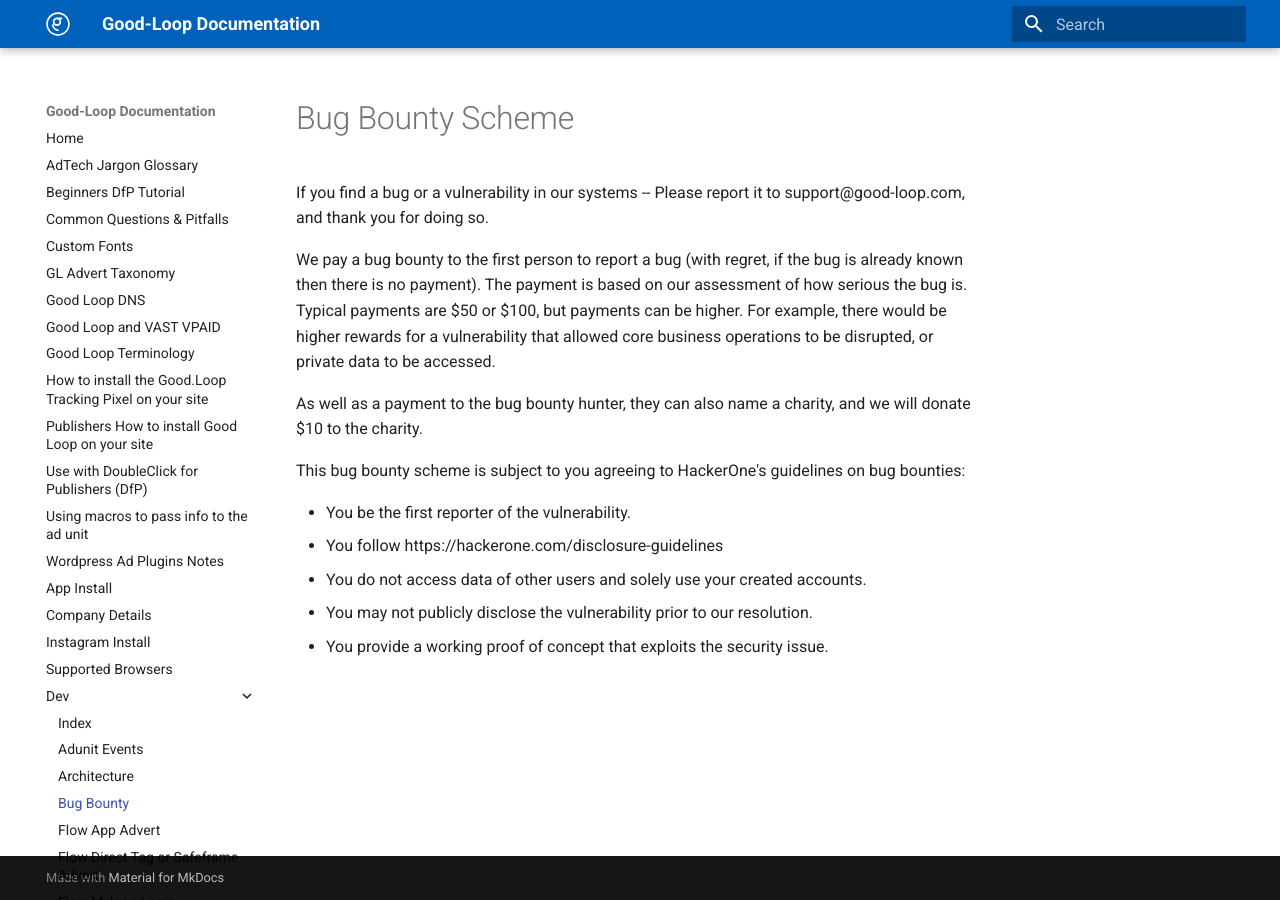
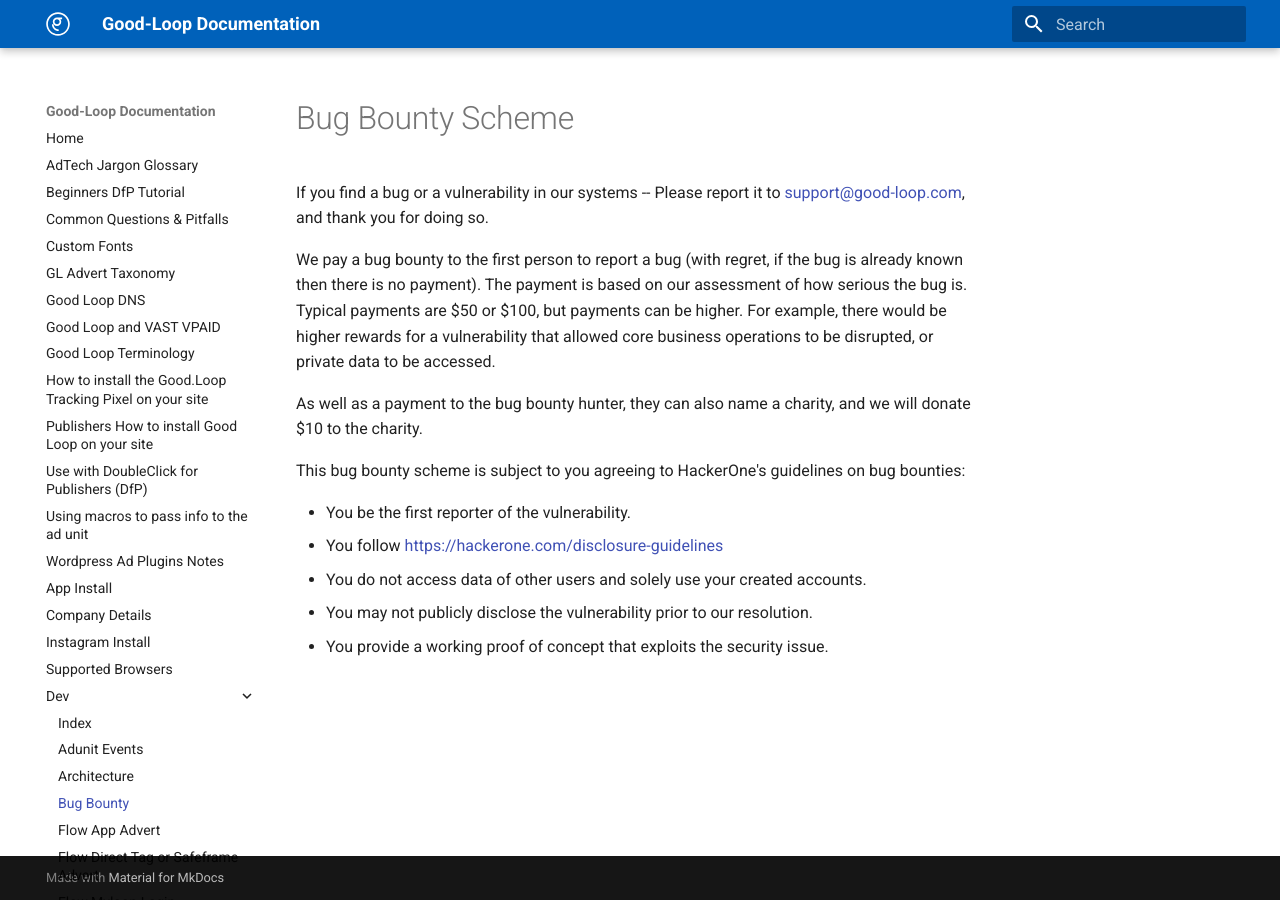
Before and after one commit to good-loop/doc, an MkDocs documentation site: the page built from docs/dev/bug-bounty.md, in a window 1280 px wide. Built offline with MkDocs 1.6.1 and Material for MkDocs 9.7.7, drawn with Linux system fonts in a browser that asks for light colours.

Commit message:
enable code block syntax highlight

```diff
--- a/docs/dev/bug-bounty.md
+++ b/docs/dev/bug-bounty.md
@@ -1,6 +1,6 @@
 # Bug Bounty Scheme
 
-If you find a bug or a vulnerability in our systems -- Please report it to support@good-loop.com, and thank you for doing so.
+If you find a bug or a vulnerability in our systems -- Please report it to [support@good-loop.com](mailto:support@good-loop.com), and thank you for doing so.
 
 We pay a bug bounty to the first person to report a bug (with regret, if the bug is already known then there is no payment). The payment is based on our assessment of how serious the bug is.
 Typical payments are $50 or $100, but payments can be higher. For example, there would be higher rewards for a vulnerability that allowed core business operations to be disrupted, or private data to be accessed.
@@ -10,7 +10,7 @@
 This bug bounty scheme is subject to you agreeing to HackerOne's guidelines on bug bounties:
 
 - You be the first reporter of the vulnerability.
-- You follow https://hackerone.com/disclosure-guidelines
+- You follow <https://hackerone.com/disclosure-guidelines>
 - You do not access data of other users and solely use your created accounts.
 - You may not publicly disclose the vulnerability prior to our resolution.
 - You provide a working proof of concept that exploits the security issue.
--- a/mkdocs.yml
+++ b/mkdocs.yml
@@ -5,6 +5,10 @@
   favicon: assets/favicon.ico
 extra_css:
   - css/gl_theme.css
+markdown_extensions:
+  - pymdownx.highlight:
+      anchor_linenums: true
+  - pymdownx.superfences
 nav:
   - Home: "index.md"
   - AdTech Jargon Glossary: "AdTech-Jargon-Glossary.md"
@@ -39,7 +43,7 @@
       - Job Review 360 Form: "internal/job-review-360-form.md"
       - Job Review Form: "internal/job-review-form.md"
   - Notes:
-      - Usa Charity Donations and Tax Notes: "notes/usa-charity-donations-and-tax-notes.md"
+      - USA Charity Donations and Tax Notes: "notes/usa-charity-donations-and-tax-notes.md"
   - Policy:
       - Index: "policy/index.md"
       - GDPR FAQ: "policy/GDPR-FAQ.md"
```
Also changed, not shown: docs/Custom-Fonts.md (+1 -6 lines).
